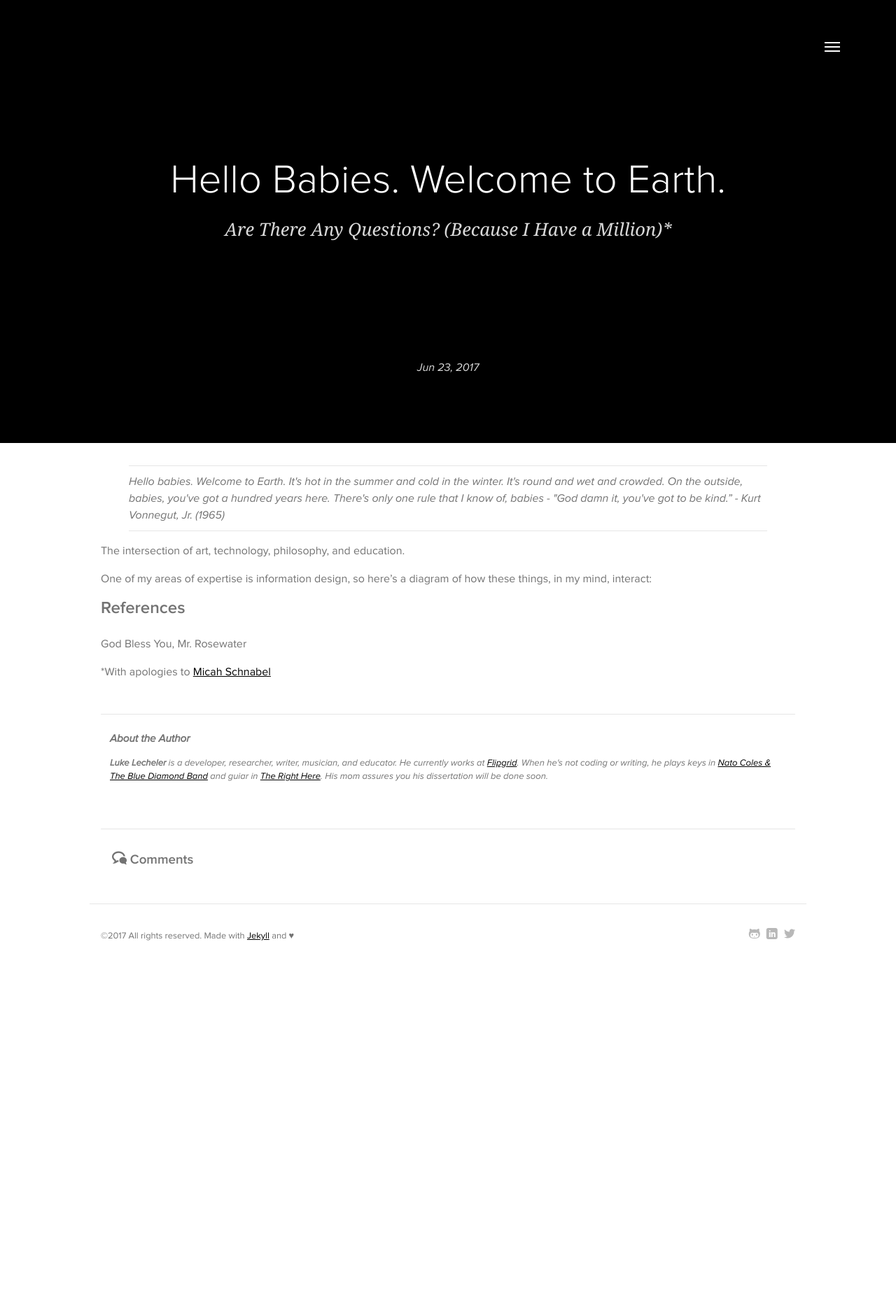
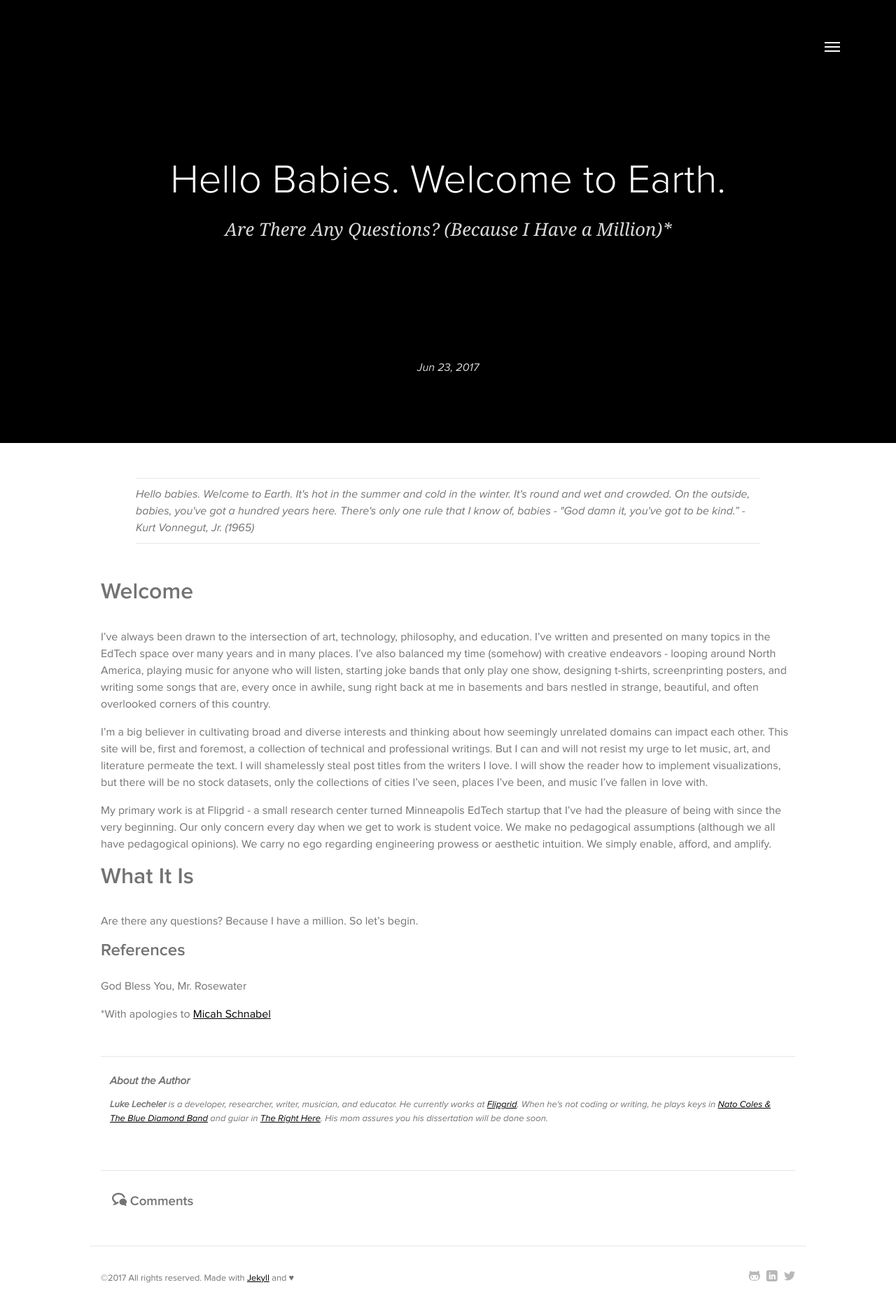
Before and after one commit to lecheler/lecheler.github.io, a Jekyll site: the page built from _posts/2017-06-23-welcome.markdown, in a window 1280 px wide. Shown: the whole page at 70% size. Built offline with Jekyll 4.4.1, drawn with Linux system fonts in a browser that asks for light colours; some web fonts are replaced; comment, search, counter and statistics services are not loaded.

Commit message:
cv edit, welcome content, css

```diff
--- a/_posts/2017-06-23-music-data-art.markdown
+++ b/_posts/2017-06-23-music-data-art.markdown
@@ -5,8 +5,9 @@ subtitle: "or, Seeing Profoundly"
 permalink:  "blog/dangers-of-relativity"
 date:   2017-06-23 11:58:35 -0200
 comments: true
+published: true
 categories: education, learning analytics, data
-quote: “The commonality between science and art is in trying to see profoundly—to develop strategies of seeing and showing.” - Tufte
+quote: “The commonality between science and art is in trying to see profoundly — to develop strategies of seeing and showing.” - Edward Tufte (2006)
 ---
 
 Computers and the internet have had a
--- a/_posts/2017-06-23-welcome.markdown
+++ b/_posts/2017-06-23-welcome.markdown
@@ -10,9 +10,19 @@ categories: education, learning analytics, data
 quote: Hello babies. Welcome to Earth. It's hot in the summer and cold in the winter. It's round and wet and crowded. On the outside, babies, you've got a hundred years here. There's only one rule that I know of, babies - "God damn it, you've got to be kind.” - Kurt Vonnegut, Jr. (1965)
 ---
 
-The intersection of art, technology, philosophy, and education.
+# Welcome
 
-One of my areas of expertise is information design, so here's a diagram of how these things, in my mind, interact:
+I've always been drawn to the intersection of art, technology, philosophy, and education. I've written and presented on many topics in the EdTech space over many years and in many places. I've also balanced my time (somehow) with creative endeavors - looping around North America, playing music for anyone who will listen, starting joke bands that only play one show, designing t-shirts, screenprinting posters, and writing some songs that are, every once in awhile, sung right back at me in basements and bars nestled in strange, beautiful, and often overlooked corners of this country.
+
+I'm a big believer in cultivating broad and diverse interests and thinking about how seemingly unrelated domains can impact each other. This site will be, first and foremost, a collection of technical and professional writings. But I can and will not resist my urge to let music, art, and literature permeate the text. I will shamelessly steal post titles from the writers I love. I will show the reader how to implement visualizations, but there will be no stock datasets, only the collections of cities I've seen, places I've been, and music I've fallen in love with.
+
+My primary work is at Flipgrid - a small research center turned Minneapolis EdTech startup that I've had the pleasure of being with since the very beginning. Our only concern every day when we get to work is student voice. We make no pedagogical assumptions (although we all have pedagogical opinions). We carry no ego regarding engineering prowess or aesthetic intuition. We simply enable, afford, and amplify.
+
+# What It Is
+
+
+
+Are there any questions? Because I have a million. So let's begin.
 
 ## References
 
--- a/_sass/base/_globals.scss
+++ b/_sass/base/_globals.scss
@@ -32,33 +32,15 @@ body {
   };
 }
 
-.quote-container {
-//  background-color: #080808;
-  background-image: url("/assets/images/quote-3.png");
-  background-repeat: no-repeat;
-  padding-right: 10px;
-  padding-top: 5px;
-  text-align: center;
-}
-
 blockquote {
   font-style: italic;
-//  background-image: url("/assets/images/quote-3.png");
-//  background-repeat: no-repeat;
+  margin: 50px;
   border-top: 1px solid #e6e6e6;
   border-bottom: 1px solid #e6e6e6;
   padding-top: 10px;
   padding-bottom: 10px;
 }
 
-.quote {
-  font-style: italic;
-  font-size: small;
-  margin-left: 55px;
-  padding-top: 12px;
-  margin-bottom: 20px;
-}
-
 %clearfix,
 .clearfix {
   @include clearfix;
```
Also changed, not shown: cv.md (+13 -9 lines).
